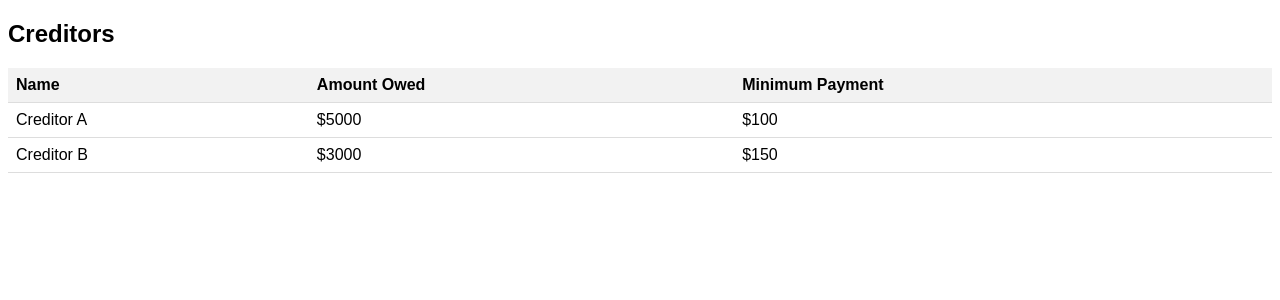
After one commit to jsidberry/flask-debt-elimination-calculator, a Flask app: page /creditors in a window 1280 px wide. The commit adds this page. Shown: the top 300 px of the page. Run offline with Flask 3, Linux system fonts and the light colour scheme.

Commit message:
add creditors and accelerator pages and add css

```diff
--- a/app.py
+++ b/app.py
@@ -4,6 +4,12 @@ app = Flask(__name__)
 
 # Temporary storage for demo purposes
 debts = []
+
+creditors = [
+    {"name": "Creditor A", "amount_owed": 5000, "minimum_payment": 100},
+    {"name": "Creditor B", "amount_owed": 3000, "minimum_payment": 150},
+    # Add more creditors as needed
+]
 
 @app.route('/', methods=['GET', 'POST'])
 def home():
@@ -28,5 +34,13 @@ def list_debts():
     # No sorting logic here; just pass the debts to the template
     return render_template('debts.html', debts=debts)
 
+@app.route('/creditors')
+def show_creditors():
+    return render_template('creditors.html', creditors=creditors)
+
+@app.route('/accelerator')
+def show_accelerator():
+    return render_template('accelerator.html', creditors=creditors)
+
 if __name__ == '__main__':
     app.run(debug=True)
--- /dev/null
+++ b/static/styles/style.css
@@ -0,0 +1,19 @@
+body {
+    font-family: Arial, sans-serif;
+}
+table {
+    width: 100%;
+    border-collapse: collapse;
+    margin-top: 20px;
+}
+th, td {
+    text-align: left;
+    padding: 8px;
+    border-bottom: 1px solid #ddd;
+}
+th {
+    background-color: #f2f2f2;
+}
+tr:hover {
+    background-color: #f5f5f5;
+}
--- /dev/null
+++ b/templates/creditors.html
@@ -0,0 +1,26 @@
+<!DOCTYPE html>
+<html lang="en">
+<head>
+    <meta charset="UTF-8">
+    <meta name="viewport" content="width=device-width, initial-scale=1.0">
+    <title>Creditors</title>
+    <link rel="stylesheet" href="{{ url_for('static', filename='styles/style.css') }}">
+</head>
+<body>
+    <h2>Creditors</h2>
+    <table>
+        <tr>
+            <th>Name</th>
+            <th>Amount Owed</th>
+            <th>Minimum Payment</th>
+        </tr>
+        {% for creditor in creditors %}
+        <tr>
+            <td>{{ creditor.name }}</td>
+            <td>${{ creditor.amount_owed }}</td>
+            <td>${{ creditor.minimum_payment }}</td>
+        </tr>
+        {% endfor %}
+    </table>
+</body>
+</html>
--- a/templates/debts.html
+++ b/templates/debts.html
@@ -2,11 +2,13 @@
 <html lang="en">
 <head>
     <meta charset="UTF-8">
+    <meta name="viewport" content="width=device-width, initial-scale=1.0">
     <title>List of Debts</title>
+    <link rel="stylesheet" href="{{ url_for('static', filename='styles/style.css') }}">
 </head>
 <body>
-    <h1>List of Debts</h1>
-    <table border="1">
+    <h2>List of Debts</h2>
+    <table>
         <thead>
             <tr>
                 <th>Creditor Name</th>
--- a/templates/index.html
+++ b/templates/index.html
@@ -2,7 +2,9 @@
 <html lang="en">
 <head>
     <meta charset="UTF-8">
+    <meta name="viewport" content="width=device-width, initial-scale=1.0">
     <title>Add Debt</title>
+    <link rel="stylesheet" href="{{ url_for('static', filename='styles/style.css') }}">
 </head>
 <body>
     <h1>Add a New Debt</h1>
```
Also changed, not shown: templates/accelerator.html (added, +31 -0 lines).
